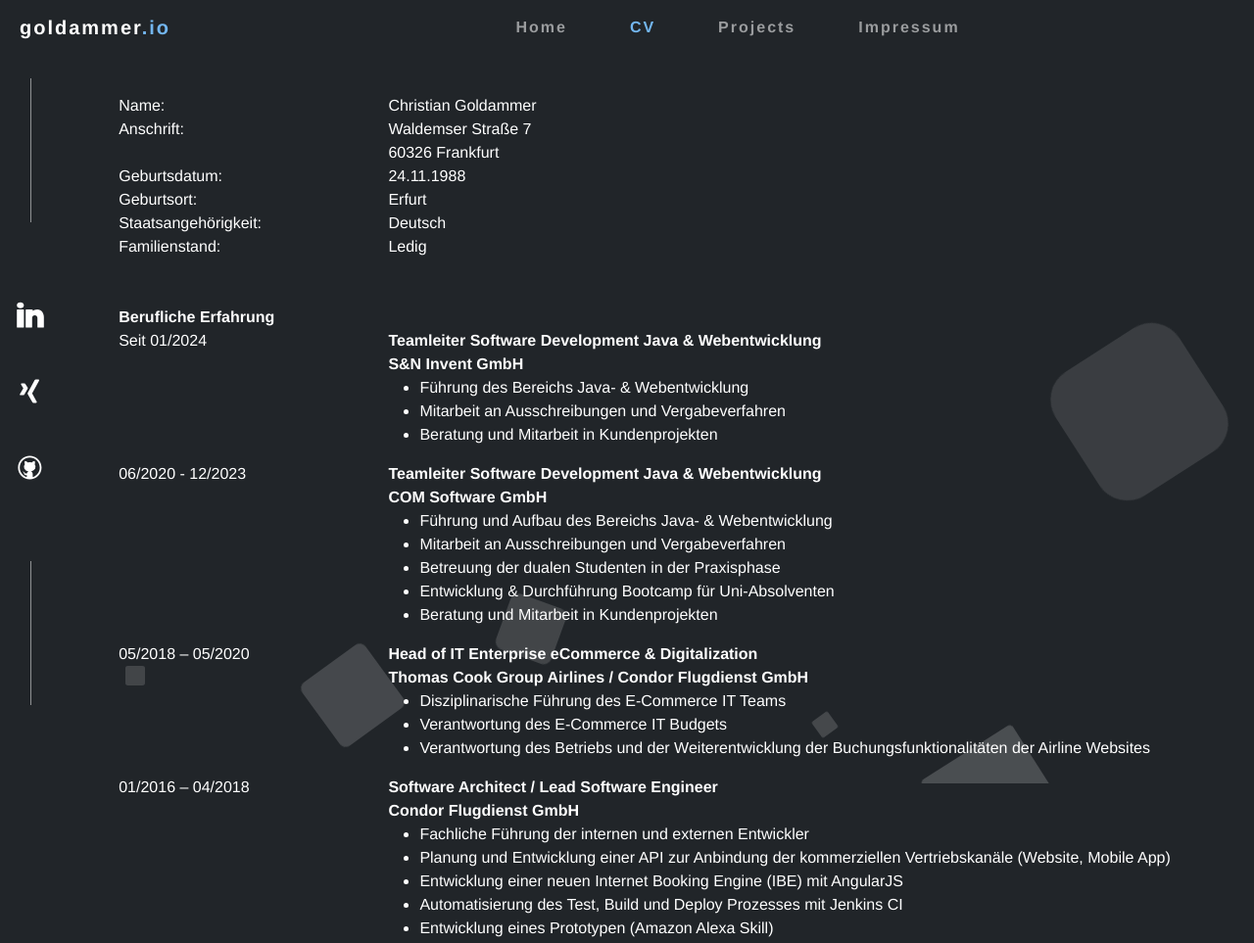
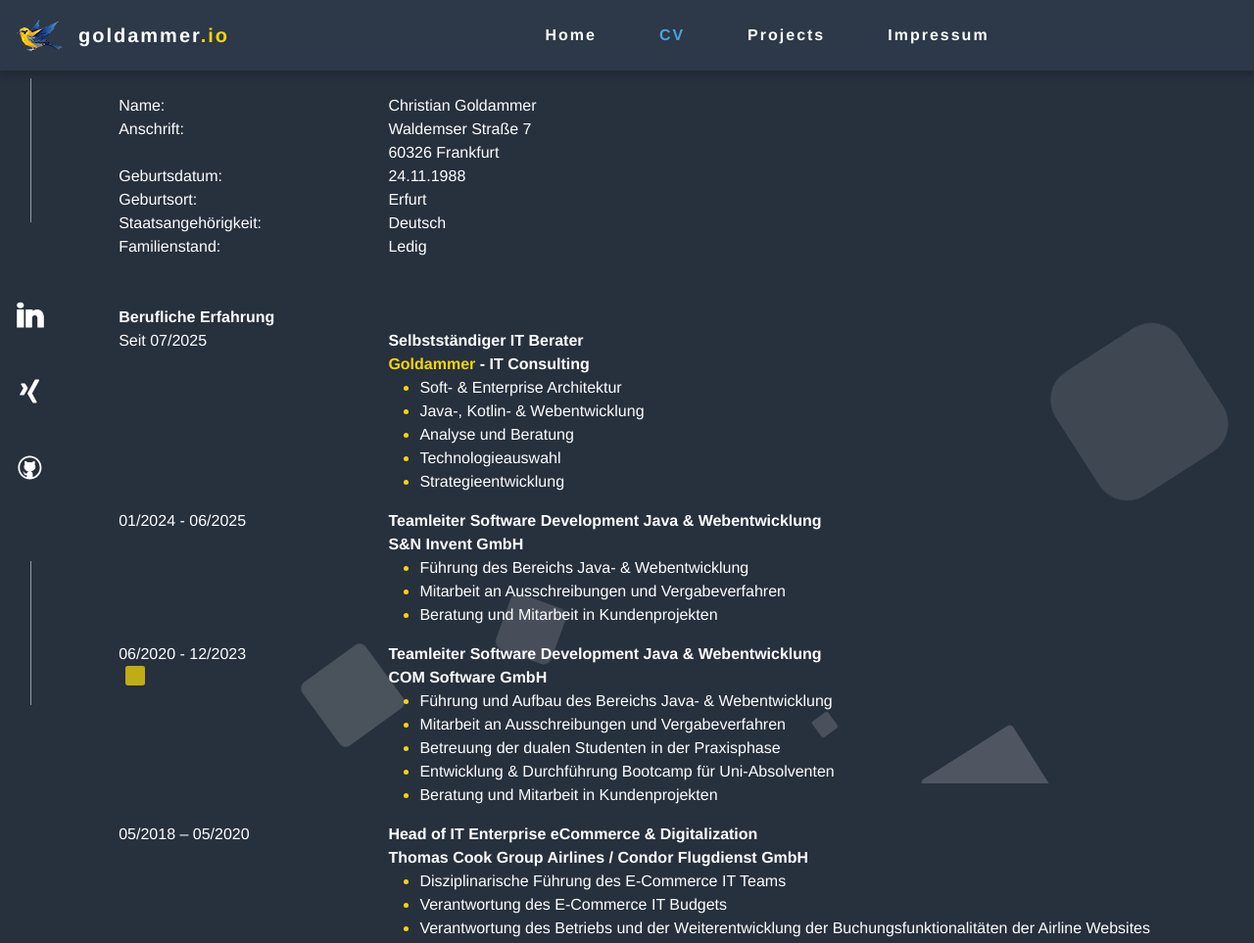
Before and after one commit to goldammer/goldammer.github.io, a plain HTML site: page cv.html in a window 1280 px wide. Shown: the top 963 px of the page at 98% size. Drawn offline with Linux system fonts and the light colour scheme; a web font is replaced by a local one.

Commit message:
Logo hinzugefügt Farben angepasst Job aktualisiert

```diff
--- a/cv.html
+++ b/cv.html
@@ -3,6 +3,8 @@
   <title>CV - Christian Goldammer | Goldammer.io</title>
   <meta charset="utf-8">
   <meta name="viewport" content="width=device-width, initial-scale=1, minimum-scale=1" />
+  <link rel="icon" type="image/png" sizes="48x48" href="images/DigitalBird-48x48.png">
+  <link rel="icon" type="image/png" sizes="96x96" href="images/DigitalBird-96x96.png">
   <link rel="stylesheet" href="styles/bootstrap.min.css">
   <link rel="stylesheet" href="styles/styles.css">
   <link rel="stylesheet" href="styles/animation.css">
@@ -15,7 +17,8 @@
 <nav class="navbar navbar-dark navbar-expand-md fixed-top">
   <div class="container-fluid">
 
-    <a class="navbar-brand ms-2" href="#">goldammer<span class="accent-color">.io</span></a>
+    <img class="navbar-logo ms-1 mt-2" src="images/DigitalBird-48x48.png" alt="Goldammer Logo">
+    <a class="navbar-brand ms-3" href="#">goldammer<span class="accent-gold">.io</span></a>
 
     <button class="navbar-toggler" type="button" data-bs-toggle="collapse" data-bs-target="#navbarToggler">
       <span class="navbar-toggler-icon"></span>
@@ -80,7 +83,25 @@
 
     <div class="row pt-5 row-grey-headline"><div class="col-md-10"><strong>Berufliche Erfahrung</strong></div></div>
     <div class="row">
-      <div class="col-md-3">Seit 01/2024</div>
+      <div class="col-md-3">Seit 07/2025</div>
+      <div class="col-md-9">
+        <div class="row">
+          <div class="col-md-12"><strong>Selbstständiger IT Berater</strong></div>
+          <div class="col-md-12"><strong><span class="accent-gold">Goldammer</span> - IT Consulting</strong></div>
+          <div class="col-md-12">
+            <ul>
+              <li>Soft- & Enterprise Architektur</li>
+              <li>Java-, Kotlin- & Webentwicklung</li>
+              <li>Analyse und Beratung</li>
+              <li>Technologieauswahl</li>
+              <li>Strategieentwicklung</li>
+            </ul>
+          </div>
+        </div>
+      </div>
+    </div>
+    <div class="row">
+      <div class="col-md-3">01/2024 - 06/2025</div>
       <div class="col-md-9">
         <div class="row">
           <div class="col-md-12"><strong>Teamleiter Software Development Java & Webentwicklung</strong></div>
--- a/projects.json
+++ b/projects.json
@@ -92,6 +92,7 @@
   {
     "name": "Leiter Softwareentwicklung",
     "startDate": "2020-06-01",
+    "endDate": "2025-06-30",
     "description":"Verantwortlich für die:\n\n* Leitung des Java- & Webentwicklung Teams\n* Architekturberatung und Softwareentwicklung\n* Konzeption und Implementierung webbasierter Applikationen\n* Durchführung agiler Softwareprojekte",
     "roles": ["Teamleiter", "Software Architect", "Lead Software Engineer"],
     "industry": "IT Consulting",
--- a/styles/animation.css
+++ b/styles/animation.css
@@ -33,6 +33,7 @@
     height: 20px;
     animation-delay: 2s;
     animation-duration: 12s;
+    background-color:  var(--accent-gold)
 }
 
 .circles li:nth-child(3){
@@ -40,6 +41,7 @@
     width: 20px;
     height: 20px;
     animation-delay: 4s;
+    background-color:  var(--accent-gold)
 }
 
 .circles li:nth-child(4){
--- a/styles/styles.css
+++ b/styles/styles.css
@@ -1,18 +1,38 @@
 :root {
-    --accent-color: #73b6ef;
+    --header-bar-color: #2d3848;
+    --background-color: #27303D;
+    --accent-color: #4AA5DA;
+    --accent-gold: #F4D609;
 
     --bs-body-font-family: Roboto, Helvetica Neue, sans-serif;
     --mdc-filled-text-field-caret-color: var(--accent-color);
-    --mdc-filled-text-field-focus-label-text-color: fff;
+    --mdc-filled-text-field-label-text-color: #fff;
+    --mdc-filled-text-field-focus-label-text-color: #fff;
     --mdc-filled-text-field-focus-active-indicator-color: var(--accent-color);
+    --mdc-filled-text-field-container-color: var(--background-color);
+    --mat-autocomplete-background-color: var(--background-color);
+    --mdc-elevated-card-container-color: var(--header-bar-color);
+
     --mat-sys-primary: var(--accent-color);
+}
+
+.text-bg-dark{
+    background-color: var(--background-color) !important;
+}
+.mat-mdc-standard-chip {
+    --mdc-chip-elevated-container-color: var(--background-color);
+    --mdc-chip-elevated-disabled-container-color: var(--background-color);
+}
+
+.navbar{
+    box-shadow: 0 4px 8px rgba(0, 0, 0, 0.2);
 }
 
 .navbar-dark, .navbar-nav {
     --bs-navbar-active-color: var(--accent-color) !important;
     --bs-nav-link-hover-color: var(--accent-color) !important;
-
-    background-color: RGBA(33,37,41,var(--bs-bg-opacity,1))!important;
+    --bs-navbar-color: #FFFFFF !important;
+    background-color: var(--header-bar-color) !important;
 
     font-weight: 700;
     letter-spacing: 2px;
@@ -26,7 +46,15 @@ a:hover {
     color: var(--accent-color);
 }
 
-.gradient{
+.accent-gold {
+    color: var(--accent-gold);
+}
+
+::marker {
+    color: var(--accent-gold);
+}
+
+.gradient {
     position:relative;
     display:inline-block;
     height: 100vh;
@@ -39,11 +67,11 @@ a:hover {
     left:0; top:0;
     width:100%; height:100%;
     display:inline-block;
-    background:-moz-radial-gradient(ellipse at 50% 50%, rgba(0, 0, 0, 0) 30%, rgba(33,37,41,var(--bs-bg-opacity,1)) 70%);
-    background:-webkit-radial-gradient(ellipse at 50% 50%, rgba(0, 0, 0, 0) 30%, rgba(33,37,41,var(--bs-bg-opacity,1)) 70%);
-    background:-o-radial-gradient(ellipse at 50% 50%, rgba(0, 0, 0, 0) 30%, rgba(33,37,41,var(--bs-bg-opacity,1)) 70%);
-    background:-ms-radial-gradient(ellipse at 50% 50%, rgba(0, 0, 0, 0) 30%, rgba(33,37,41,var(--bs-bg-opacity,1)) 70%);
-    background:radial-gradient(ellipse at 50% 50%, rgba(0, 0, 0, 0) 30%, RGBA(33,37,41,var(--bs-bg-opacity,1)) 70%);
+    background:-moz-radial-gradient(ellipse at 50% 50%, rgba(0, 0, 0, 0) 30%, RGBA(39,48,61,var(--bs-bg-opacity,1)) 70%);
+    background:-webkit-radial-gradient(ellipse at 50% 50%, rgba(0, 0, 0, 0) 30%, RGBA(39,48,61,var(--bs-bg-opacity,1)) 70%);
+    background:-o-radial-gradient(ellipse at 50% 50%, rgba(0, 0, 0, 0) 30%, RGBA(39,48,61,var(--bs-bg-opacity,1)) 70%);
+    background:-ms-radial-gradient(ellipse at 50% 50%, rgba(0, 0, 0, 0) 30%, RGBA(39,48,61,var(--bs-bg-opacity,1)) 70%);
+    background:radial-gradient(ellipse at 50% 50%, rgba(0, 0, 0, 0) 30%, RGBA(39,48,61,var(--bs-bg-opacity,1)) 70%);
 }
 .gradient img {
     margin-left: -18rem;
```
Also changed, not shown: impressum.html (+4 -1 lines), index.html (+4 -1 lines), projects.html (+5 -2 lines), images/DigitalBird-48x48.png (added), images/DigitalBird-96x96.png (added).
